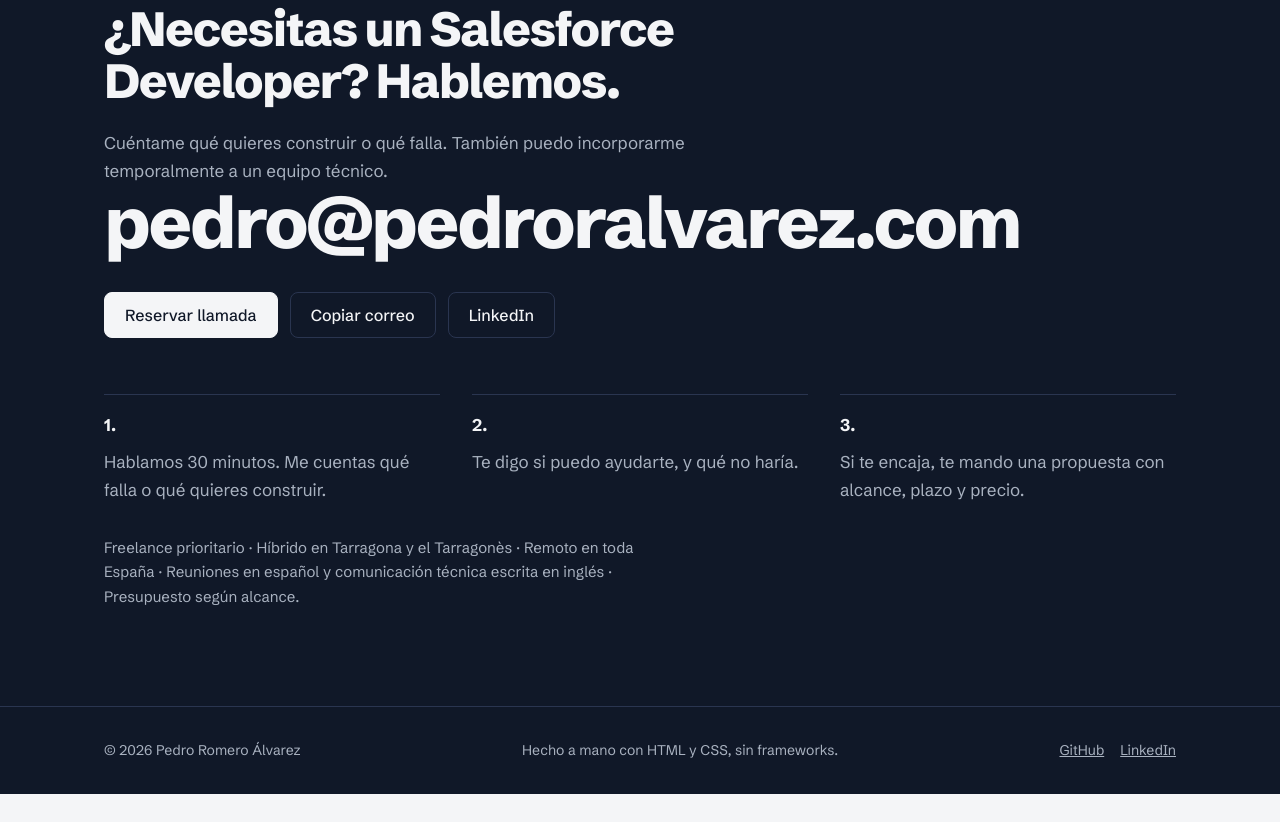
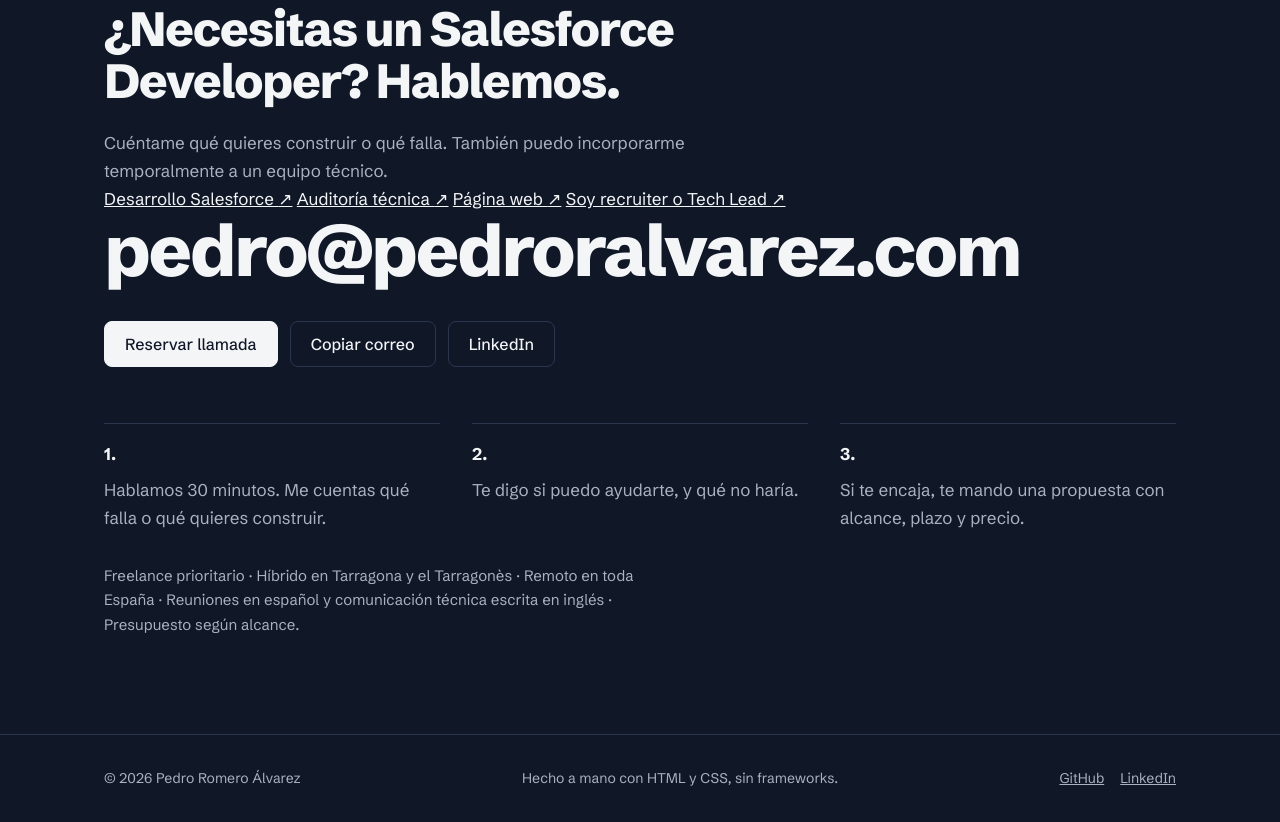
Before and after one commit to Kairveth/web-personal, a plain HTML site: page public/index.html in a window 1280 px wide. Shown: the part 9005-9827 px from the top of the page. Before the commit the page ends 9799 px from the top, so only its background shows below. Drawn offline with Linux system fonts and the light colour scheme.

Commit message:
ux: add contextual one-click inquiry routes for clients and recruiters

```diff
--- a/public/index.html
+++ b/public/index.html
@@ -415,6 +415,12 @@
   <div class="wrap">
     <h2 class="say">¿Necesitas un Salesforce Developer? Hablemos.</h2>
     <p class="contact-intro">Cuéntame qué quieres construir o qué falla. También puedo incorporarme temporalmente a un equipo técnico.</p>
+    <div class="contact-chooser" aria-label="Tipo de consulta">
+      <a href="mailto:pedro@pedroralvarez.com?subject=Proyecto%20Salesforce%20freelance">Desarrollo Salesforce <span aria-hidden="true">↗</span></a>
+      <a href="mailto:pedro@pedroralvarez.com?subject=Auditor%C3%ADa%20t%C3%A9cnica%20Salesforce">Auditoría técnica <span aria-hidden="true">↗</span></a>
+      <a href="mailto:pedro@pedroralvarez.com?subject=Proyecto%20de%20p%C3%A1gina%20web">Página web <span aria-hidden="true">↗</span></a>
+      <a href="mailto:pedro@pedroralvarez.com?subject=Oportunidad%20Salesforce%20-%20Recruitment">Soy recruiter o Tech Lead <span aria-hidden="true">↗</span></a>
+    </div>
     <a class="contact-mail" href="mailto:pedro@pedroralvarez.com">pedro@pedroralvarez.com</a>
     <div class="actions">
       <a class="btn btn-primary" href="https://cal.com/pedro-romero-alvarez/30min" rel="noopener noreferrer">Reservar llamada</a>
```
